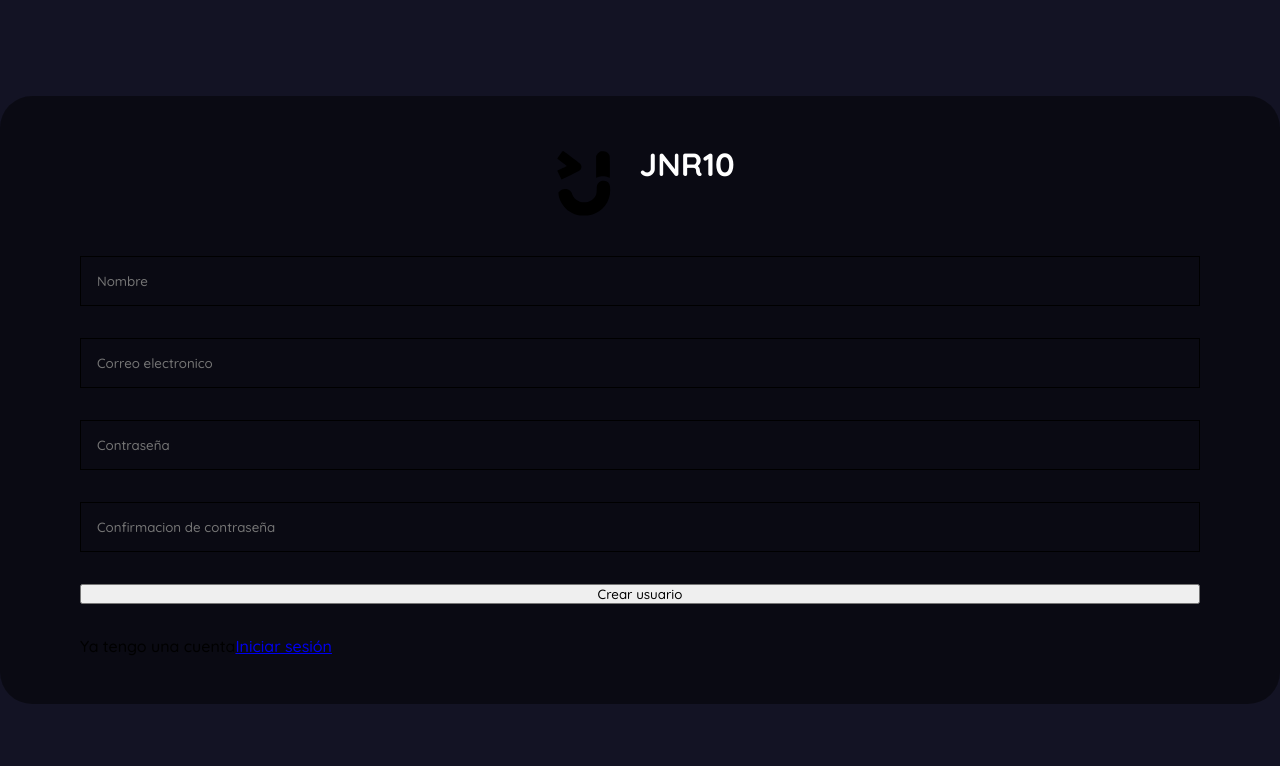
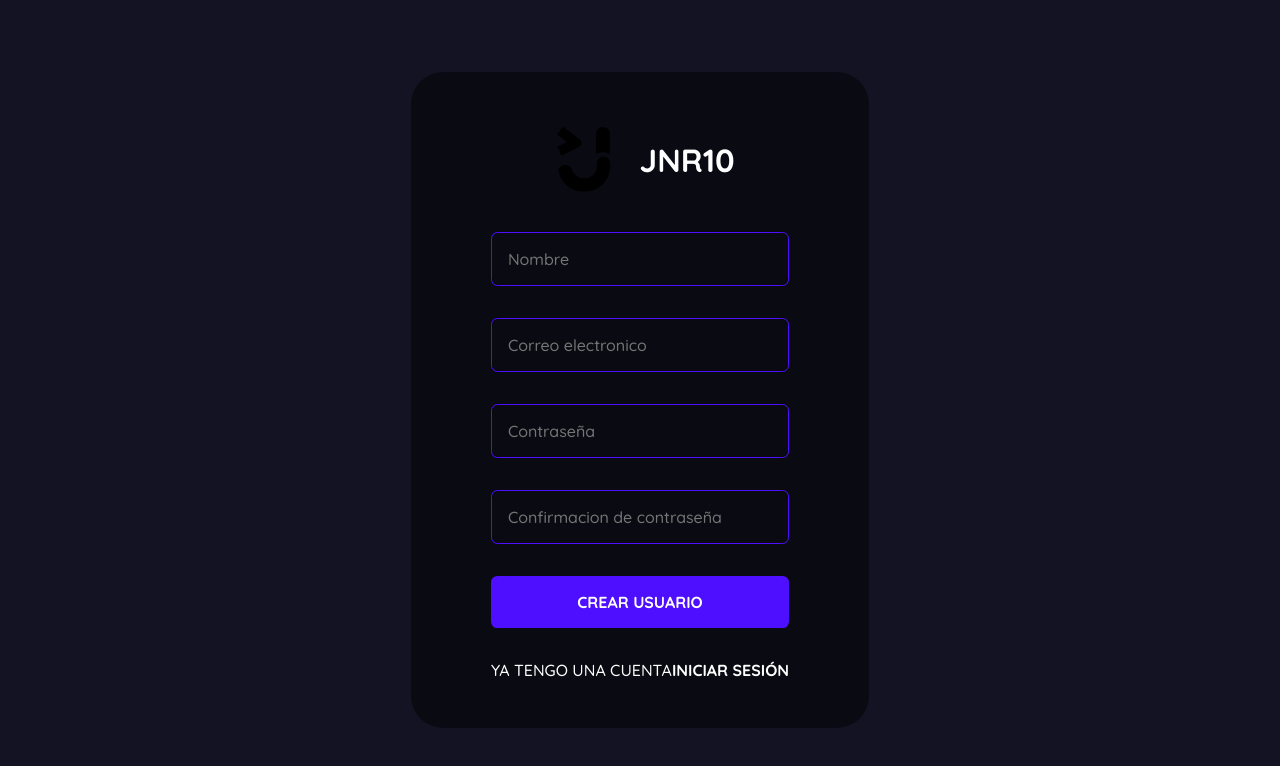
Before and after one commit to Jhonii10/Chat-app-10, a React (Create React App) app in the folder public/: page /register in a window 1280 px wide. Shown: the top 766 px of the page. Built offline with nearby package versions, Linux system fonts and the light colour scheme.

Commit message:
styles pages register

```diff
--- a/public/src/index.css
+++ b/public/src/index.css
@@ -14,7 +14,7 @@ input{
 }
 
 body{
-  max-width: 100vh;
-  min-height: 100vh;
-
+  max-height: 100vh;
+  max-width: 100vw;
+  overflow: hidden;
 }
--- a/public/src/pages/Register.jsx
+++ b/public/src/pages/Register.jsx
@@ -4,46 +4,72 @@ import styled from 'styled-components'
 
 
 const FormContainer = styled.div`
-    height:100vh;
-    width:100vw;
-    display:flex;
-    flex-direction:column;
-    justify-content:center;
+  height: 100vh;
+  width: 100vw;
+  display: flex;
+  flex-direction: column;
+  justify-content: center;
   gap: 1rem;
-    align-item:center;
+  align-items: center;
   background-color: #131324;
-    .brand{
-        display:flex;
-        align-item:center;
-        gap:1rem;
-        justify-content:center;
-        img{
+  .brand {
+    display: flex;
+    align-items: center;
+    gap: 1rem;
+    justify-content: center;
+    img {
       height: 5rem;
     }
-        h1{
-            color:white;
-            text-transform:uppercase;
-
+    h1 {
+      color: white;
+      text-transform: uppercase;
+    }
   }
 
-    }
-    form{
-        display:flex;
-        flex-direction:column;
+  form {
+    display: flex;
+    flex-direction: column;
     gap: 2rem;
-        background-color:#00000076;
+    background-color: #00000076;
     border-radius: 2rem;
     padding: 3rem 5rem;
-        input{
+  }
+  input {
     background-color: transparent;
-            padding:1rem;
-            border:0.1rem solid;
+    padding: 1rem;
+    border: 0.1rem solid #4e0eff;
+    border-radius: 0.4rem;
+    color: white;
+    width: 100%;
+    font-size: 1rem;
+    &:focus {
+      border: 0.1rem solid #997af0;
+      outline: none;
     }
-
   }
-
-
-
+  button {
+    background-color: #4e0eff;
+    color: white;
+    padding: 1rem 2rem;
+    border: none;
+    font-weight: bold;
+    cursor: pointer;
+    border-radius: 0.4rem;
+    font-size: 1rem;
+    text-transform: uppercase;
+    &:hover {
+      background-color: #4e0eff;
+    }
+  }
+  span {
+    color: white;
+    text-transform: uppercase;
+    a {
+      color: #4e0eff;
+      text-decoration: none;
+      font-weight: bold;
+    }
+  }
 `;
 
 const handleSubmit = (e)=>{
```
Also changed, not shown: public/src/App.css (deleted), 1 other file (tests, documents, lock files or other folders). Lines whose indentation alone changed are shown as unchanged.
